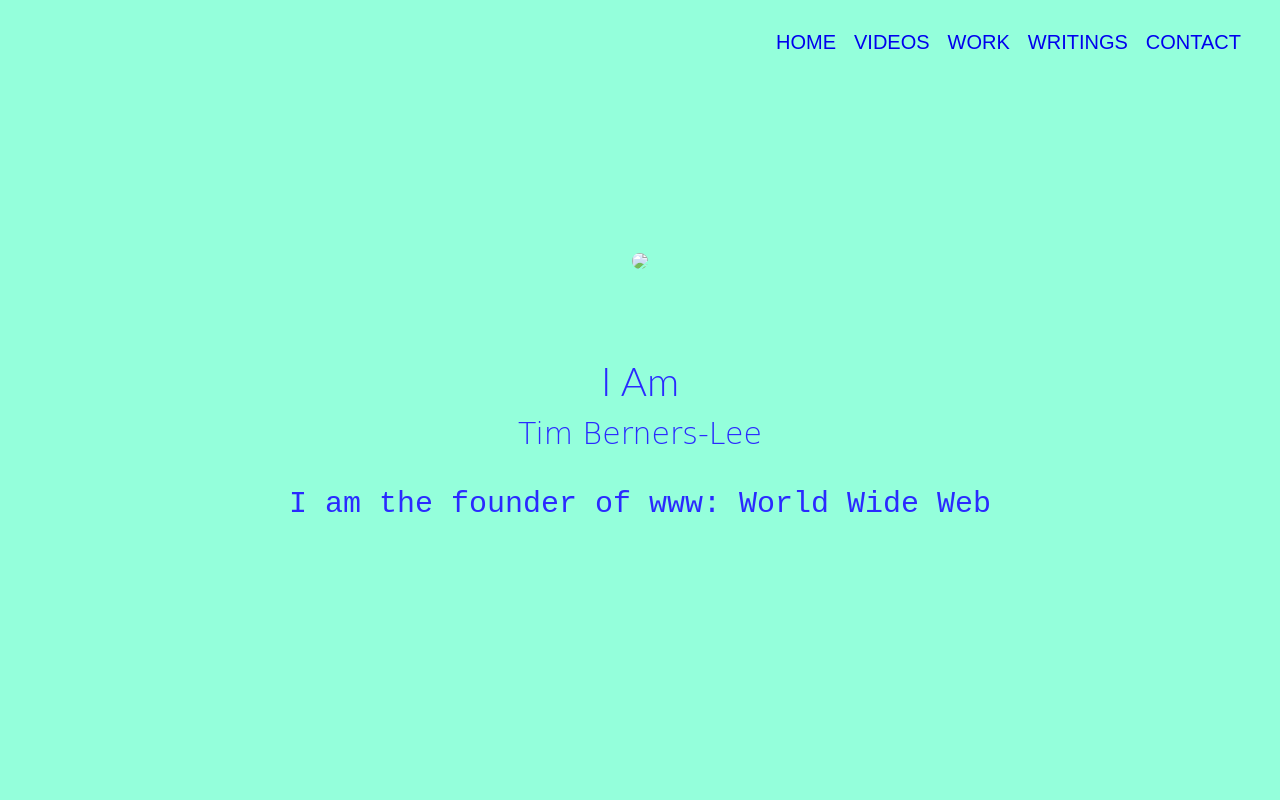
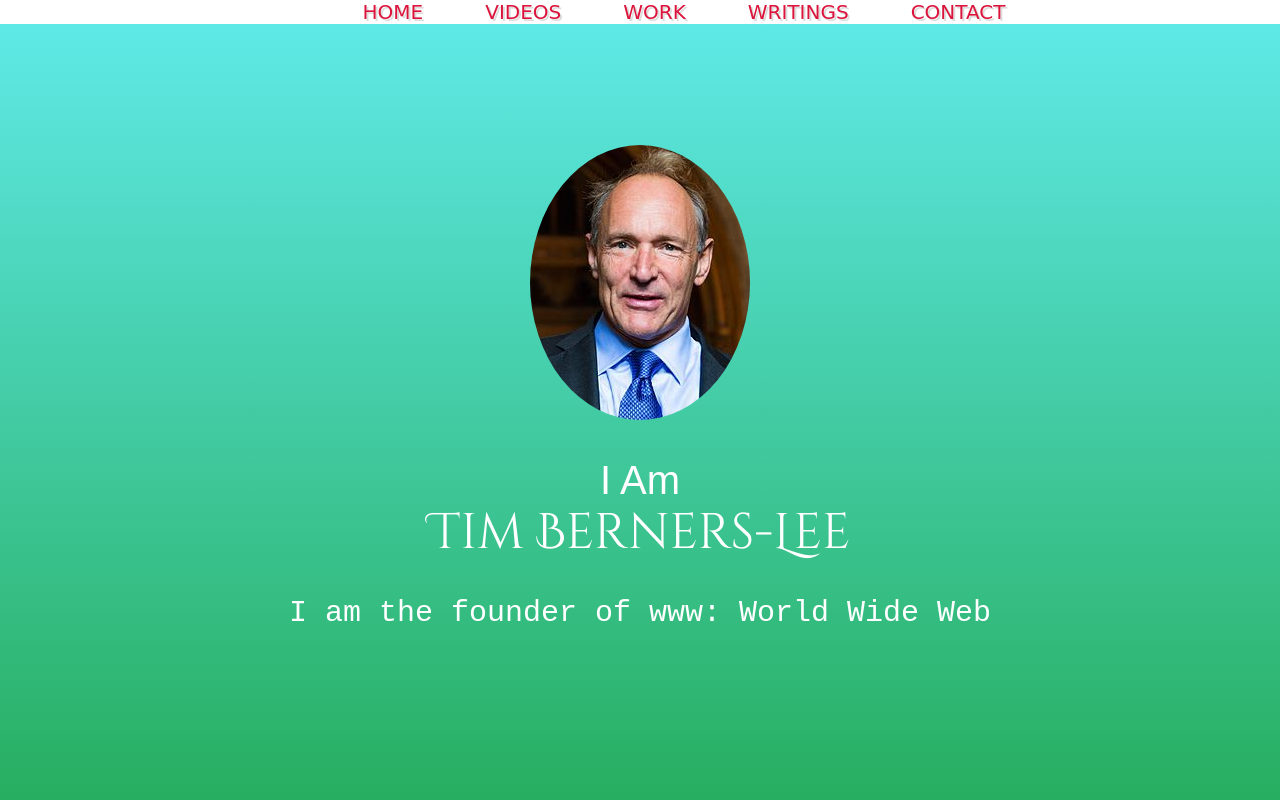
Before and after one commit to alaina150/portfolio, a plain HTML site: page index.html in a window 1280 px wide. Shown: the top 800 px of the page. Drawn offline with Linux system fonts and the light colour scheme.

Commit message:
Add files via upload

```diff
--- a/index.html
+++ b/index.html
@@ -6,10 +6,11 @@
     <title>Sir Tim Berners-Lee</title>
     <link rel="stylesheet" href="style.css">
     <link href="https://fonts.googleapis.com/css?family=Cinzel+Decorative&display=swap" rel="stylesheet">
-
+    <link rel="stylesheet" href="https://cdnjs.cloudflare.com/ajax/libs/font-awesome/4.7.0/css/font-awesome.min.css">
 </head>
 
 <body>
+<center>
 
     <ul class="menu">
         <li class="links"><a href="#welcome">HOME</a></li>
@@ -19,6 +20,7 @@
         <li class="links"><a href="#contact">CONTACT</a></li>
 
     </ul>
+    </center>
 
     <section id="welcome">
         <div class="parallax-inner">
@@ -53,30 +55,29 @@
         <br>
         <br>
         <iframe width="900" height="500" src="https://www.youtube.com/embed/J8hzJxb0rpc" frameborder="0" allow="accelerometer; autoplay; encrypted-media; gyroscope; picture-in-picture" allowfullscreen></iframe>
-		<br>
-		<br>
-		<iframe width="853" height="480" src="https://www.youtube.com/embed/rCplocVemjo" title="YouTube video player" frameborder="0" allow="accelerometer; autoplay; clipboard-write; encrypted-media; gyroscope; picture-in-picture" allowfullscreen></iframe>
 
     </section>
-
-
     <section id="work">
         <h1>WORK</h1>
         <div class="line"></div>
         <iframe width="900" height="1000" src="https://en.wikipedia.org/wiki/Tim_Berners-Lee#Career_and_research" frameborder="0"></iframe>
-		<iframe width="900" height="1000" src="https://en.wikipedia.org/wiki/Tim_Berners-Lee#Career_and_research" frameborder="0"></iframe>
 
     </section>
-
-
     <section id="writings">
         <h1>WRITINGS</h1>
         <div class="line"></div>
         <a class="article" href="https://webfoundation.org/2019/03/web-birthday-30" target="_blank">30 years on, what’s next ForTheWeb?</a>
         <br>
         <a class="article" href="https://interestingengineering.com/how-did-tim-berners-lee-change-the-world-with-the-world-wide-web" target="_blank">How Did Tim Berners-Lee Change the World With the World Wide Web?</a>
+    </section>
+<br>
 
-	</section>
-
-
-</body></html>
+<section id="contact">
+    <div class="contact1">
+    </div>
+    <a href="alainakhan150@gmail.com">
+    <i class="fa fa-envelope"></i>&nbsp;&nbsp;<h3>alainakhan150@gmail.com</h3>
+    </a>
+    </section>
+    </body>
+</html>
--- a/style.css
+++ b/style.css
@@ -1,93 +1,121 @@
-body{
-    margin:0;
+body {
+    margin: 0;
     padding-top: 800px;
     text-align: center;
 }
-.profile{
-    width: 175px;
-    margin-bottom: 50px;
+
+.profile {
     border-radius: 50%;
+
 }
-#welcome{
+
+#welcome {
+
     position: absolute;
-    overflow: hidden;
-    height: 800px;
-    color: blue;
-    left: 0;
-    top: 0;
-    right: 0;
-    opacity:0.83;
-    background: aquamarine;
+    color: #FFFFFF;
+    bottom: 0;
+    background: linear-gradient(#60ebeb 0%, #27ae60 100%);
     display: table;
     width: 100%;
     height: 100%;
     z-index: 9;
+
 }
 
-    h1 { font-size: 40px;
-        line-height: 1.2;
-        font-family: 'Lato', sans-serif;
-        font-weight: 300;
+
+
+h1 {
+
+    font-size: 40px;
+    font-family: sans-serif;
+    font-weight: 300;
+
 }
+
 #name {
-    font-size: 30px;
+    font-size: 50px;
     line-height: 1.2;
-    font-family: cursive;
-} h2 {
+    font-family: 'Cinzel Decorative', cursive;
+
+}
+
+h2 {
     font-size: 30px;
     font-weight: 300;
-    line-height: 1.2;
     font-family: monospace;
-} #bio {
+}
+
+#bio {
+    font-family: 'Cinzel Decorative', cursive;
+
     padding: 50px;
     text-align: center;
-    font-size: 42px;
 }
+
 .line {
     height: 6px;
     background-color: #000;
-    width: 70px; margin: 8px auto;
+    width: 70px;
+    margin: 8px auto;
 }
+
+
 p {
-    max-width: 450px;
-    margin: 25px auto;
     font-size: 17px;
-    line-height: 1.3;
 }
+
 .parallax-inner {
+
     display: table-cell;
     position: relative;
     text-align: center;
     vertical-align: middle;
+
+}
+html {
+    scroll-behavior: smooth;
+}
+.article:hover {
+    color:fuchsia;
 }
 .menu{
-    list-style: none;
-    font-family: sans-serif;
-    position: absolute;
-    top: 10px;
-    right:30px;
+    position: fixed;
+
+    background: white;
+    width: 100%;
+    margin-top: 0px;
+    top: 0px;
     z-index: 10;
-    cursor: pointer;
-}
-.links{
-    float: left;
-    color: aqua;
-    padding-top:5px;
-    padding-bottom: 5px;
-    padding-left: 9px;
-    padding-right:9px;
-    font-family: sans-serif;
-    font-size:20px;
-}
-.links:hover{
-    background-color: antiquewhite;
-}
-html{
-scroll-behavior: smooth;
 }
 a{
     text-decoration: none;
+    color: crimson;
+    text-shadow: 2px 2px gainsboro;
 }
-.article:hover{
-color: fuchsia;
+.links{
+    display: inline;
+    padding-left: 33px;
+    padding-right: 25px;
+    font-family: cursive;
+    font-size: 20px;
 }
+.links:hover{
+    font-size: 25px;
+    text-decoration: underline;
+}
+#writings a{
+    text-shadow: none;
+    text-decoration: underline;
+    color: blue;
+}
+#contact{
+    background:
+}
+.contact1 a{
+    color: white;
+    text-shadow: none;
+}
+.contact1 h3{
+    display: inline;
+}
+/*ADD CSS FROM HERE */
```
Also changed, not shown: stbl.jpg (added).
